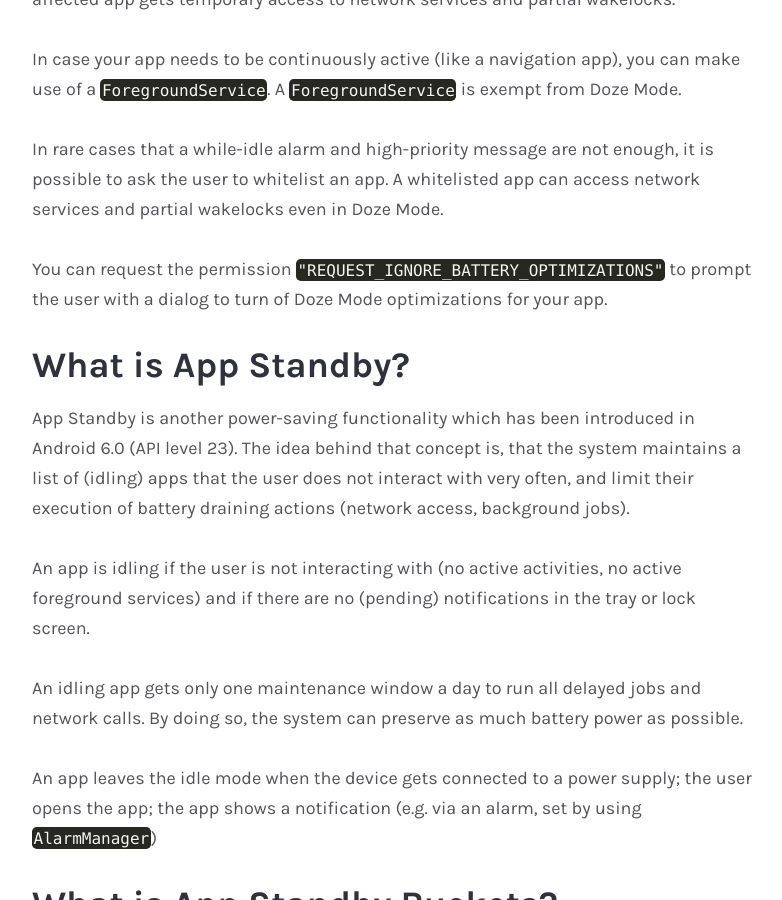
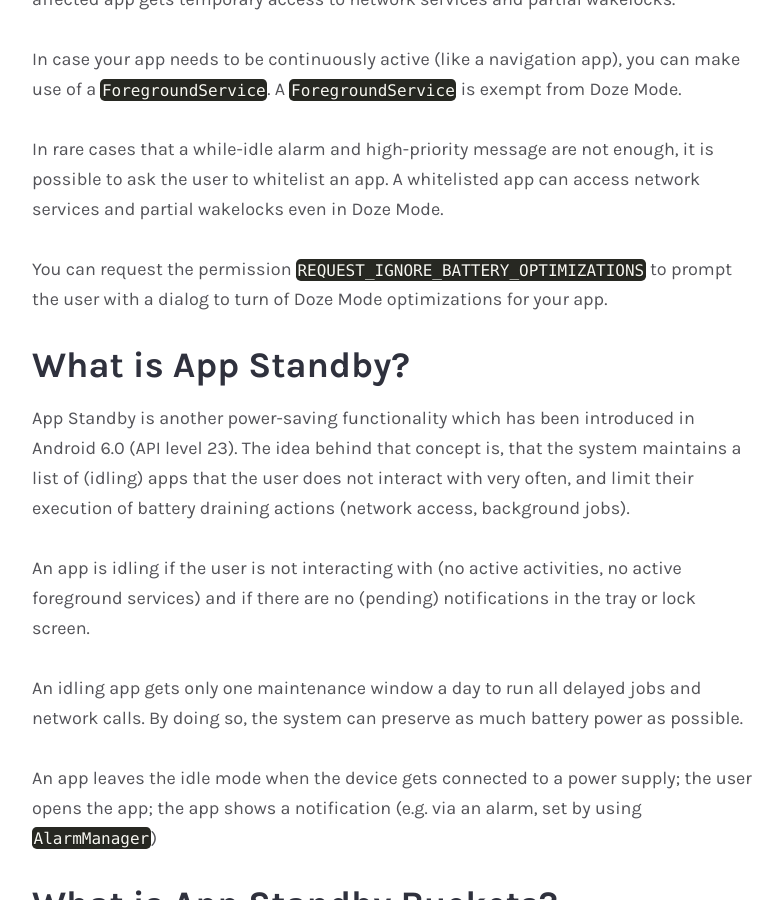
Before and after one commit to andreasschrade/andreasschrade.github.com, a Jekyll site: the page built from _posts/2019-01-13-android-battery-optimisations.md, in a window 1280 px wide and 900 px high, scrolled down 3017 px. Shown: the whole window, without its empty margins (248-1030 px from the left). Built offline with Jekyll 4.4.1, drawn with Linux system fonts in a browser that asks for light colours; emoji names are drawn with the system emoji font; some web fonts are replaced; comment, search, counter and statistics services are not loaded.

Commit message:
fix minor issue in article

```diff
--- a/_posts/2019-01-13-android-battery-optimisations.md
+++ b/_posts/2019-01-13-android-battery-optimisations.md
@@ -67,7 +67,7 @@
 
 In rare cases that a while-idle alarm and high-priority message are not enough, it is possible to ask the user to whitelist an app. A whitelisted app can access network services and partial wakelocks even in Doze Mode.
 
-You can request the permission `"REQUEST_IGNORE_BATTERY_OPTIMIZATIONS"` to prompt the user with a dialog to turn of Doze Mode optimizations for your app.
+You can request the permission `REQUEST_IGNORE_BATTERY_OPTIMIZATIONS` to prompt the user with a dialog to turn of Doze Mode optimizations for your app.
 
 
 ## What is App Standby?
```
